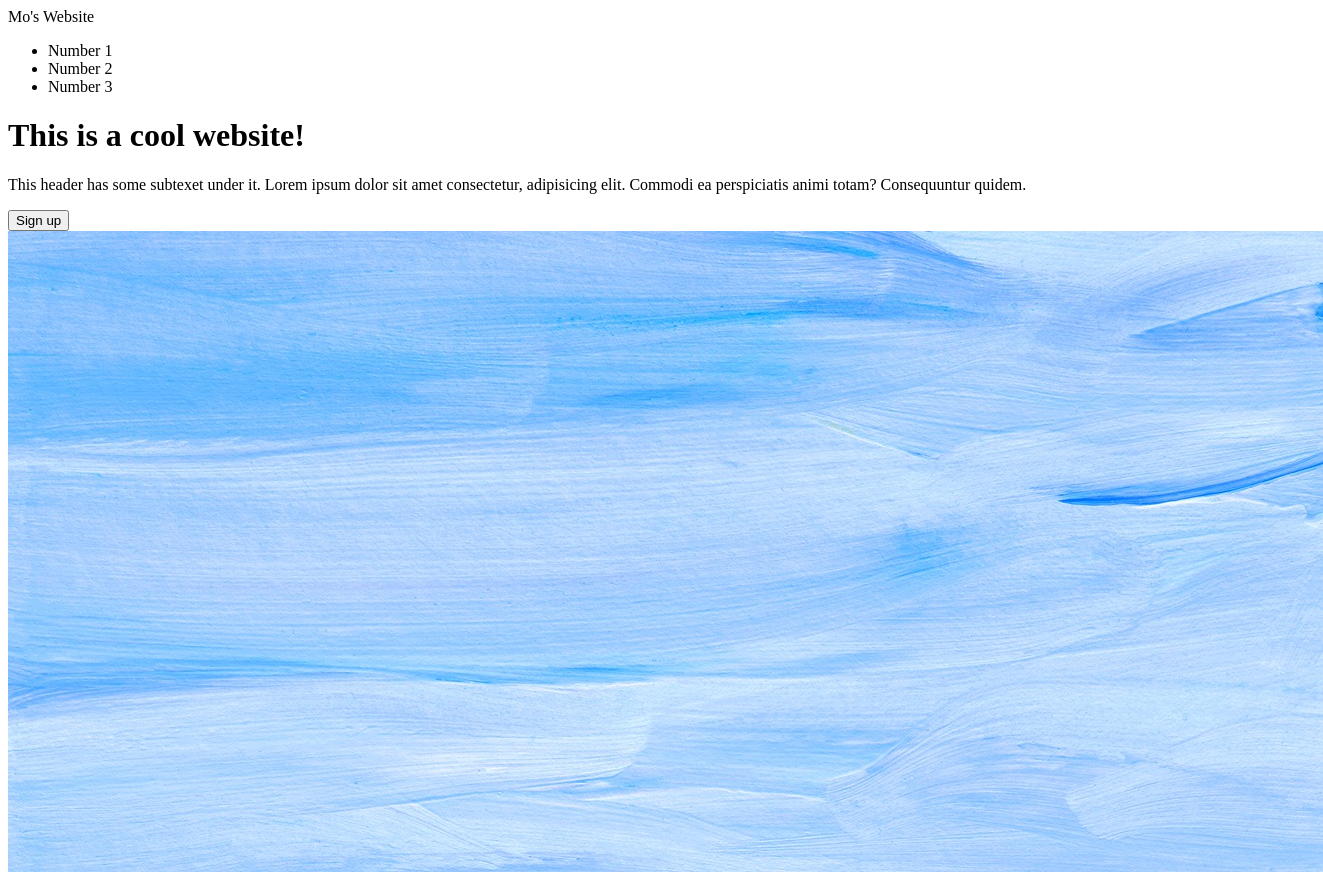
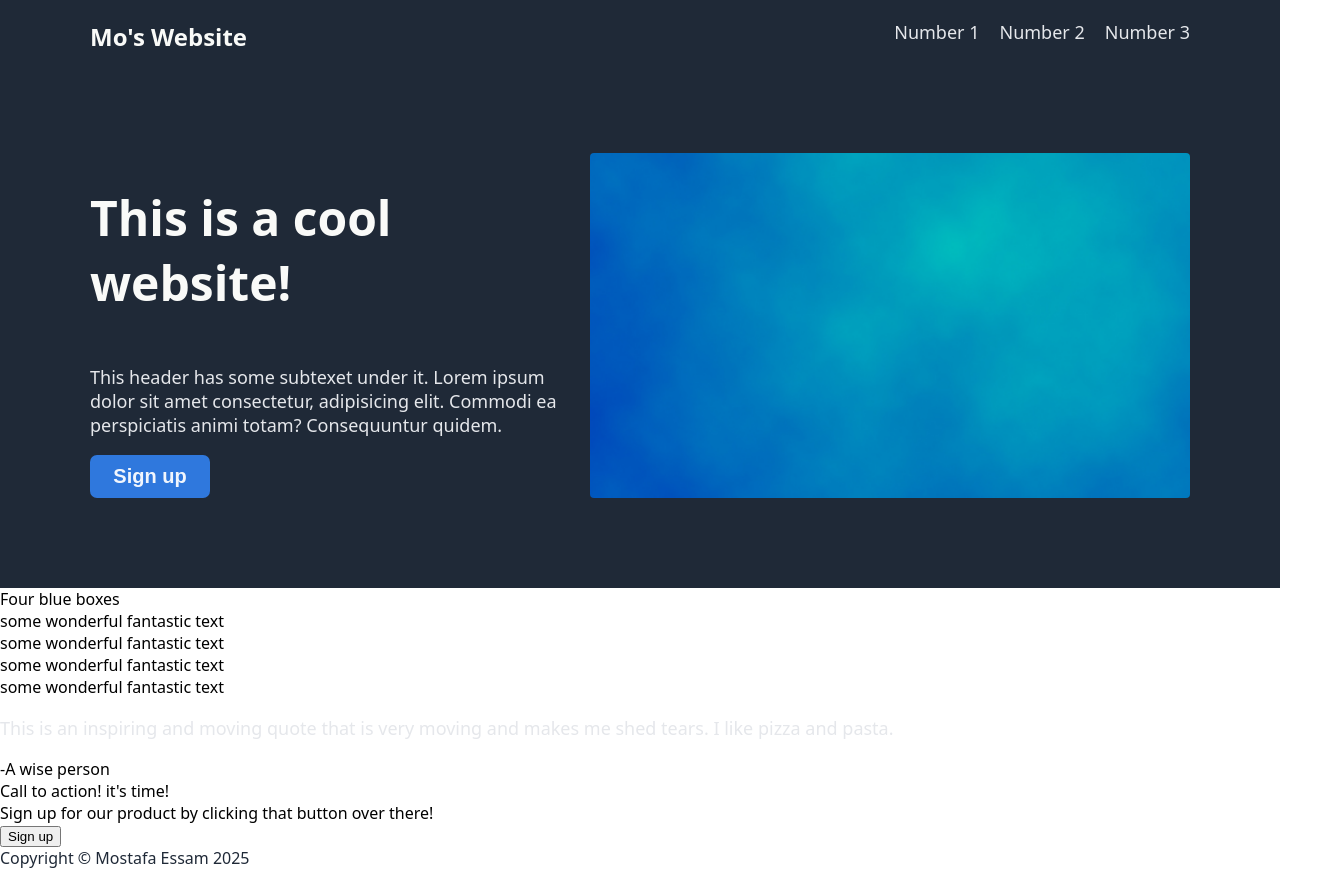
Before and after one commit to mostafaessam007/Landing-Page, a plain HTML site: page index.html in a window 1280 px wide. Shown: the top 872 px of the page, 1323 px wide, since content can reach past the window. Drawn offline with Linux system fonts and the light colour scheme; files whose address does not match are found by name.

Commit message:
style header and change image.

```diff
--- a/index.html
+++ b/index.html
@@ -8,16 +8,25 @@
 </head>
 <body>
     <header>
+        <div class="top">
+
         <div class="logo">Mo's Website</div>
         <ul>
-            <li>Number 1</li>
-            <li>Number 2</li>
-            <li>Number 3</li>
+            <div class="link">Number 1</div>
+            <div class="link">Number 2</div>
+            <div class="link">Number 3</div>
         </ul>
+       </div>
+
+        <div class="middle-top">
+        <div class="three-elements">
         <h1>This is a cool website!</h1>
         <p>This header has some subtexet under it. Lorem ipsum dolor sit amet consectetur, adipisicing elit. Commodi ea perspiciatis animi totam? Consequuntur quidem.</p>
-        <button>Sign up </button>
-        <img src="/home/mostafa/repos/Landing-Page/images/blue color image.jpg" alt="blue color image with a texture">
+        <button class="sign1">Sign up </button>
+        </div>
+        <img src="/home/mostafa/repos/Landing-Page/images/blue.png" alt="blue color image with a texture">
+        </div>
+
     </header>
     <div class="content 1">
         <div>Four blue boxes</div>
--- a/style.css
+++ b/style.css
@@ -0,0 +1,74 @@
+body{
+    height: 100hv;
+    margin: 0;
+    display: flex;
+    flex-direction: column;
+    font-family: system-ui, -apple-system, BlinkMacSystemFont, 'Segoe UI', Roboto, Oxygen, Ubuntu, Cantarell, 'Open Sans', 'Helvetica Neue', sans-serif;
+}
+
+header{
+    background-color: #1f2937;
+    padding: 20px 90px 90px 90px;
+}
+.top{
+    display: flex;
+    justify-content: space-between;
+}
+.logo{
+    font-size: 24px;
+    font-weight: 800;
+    color: #f9faf8;
+}
+ul{
+    display: flex;
+    margin: 0;
+    padding: 0;
+    gap: 20px;
+}
+.link{
+    font-size: 18px;
+    color: #e5e7eb;
+}
+
+p{
+    font-size: 18px;
+    color: #e5e7eb;
+}
+h1{
+    font-size: 48px;
+    font-weight: 900;
+    color: #f9faf8;
+    flex-grow: 0;
+}
+
+.sign1{
+   font-size: 20px;
+    font-weight: 700;
+    color: rgba(255, 255, 255, 0.932);
+    background-color: #2f78dd;
+    border: none;
+    border-radius: 7px;
+    width: 120px;
+    padding: 10px 20px;
+
+}
+img{
+    height: auto;
+    width: 600px;
+    border-radius: 4px;
+}
+.middle-top{
+    display: flex;
+    padding-top: 100px;
+
+    justify-content: space-between;
+}
+.three-elements{
+    display: flex;
+    flex-direction: column;
+    width: 600px;
+}
+
+footer{
+        color: #1f2937;
+}
```
Also changed, not shown: images/blue color image.jpg (deleted), images/blue.png (added).
